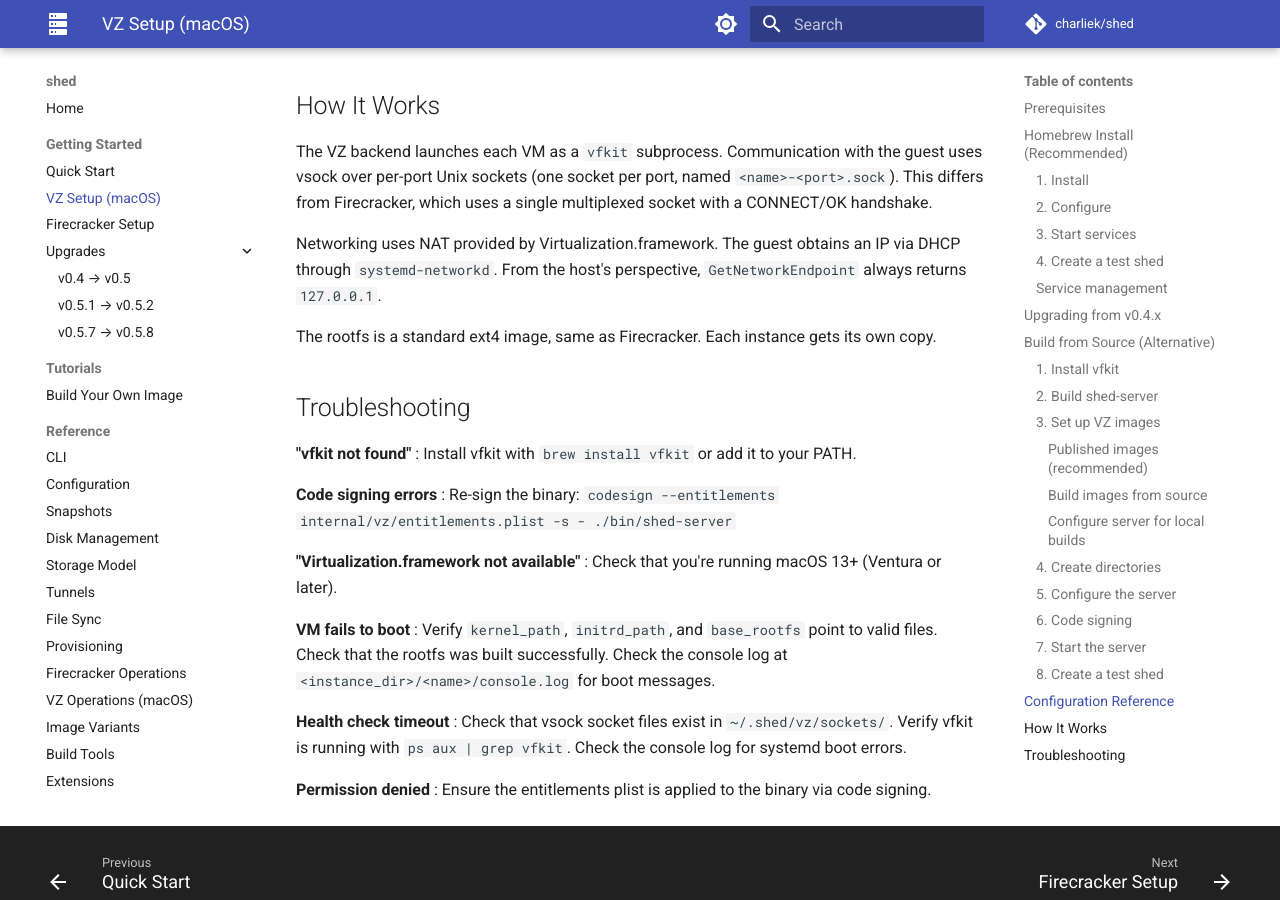
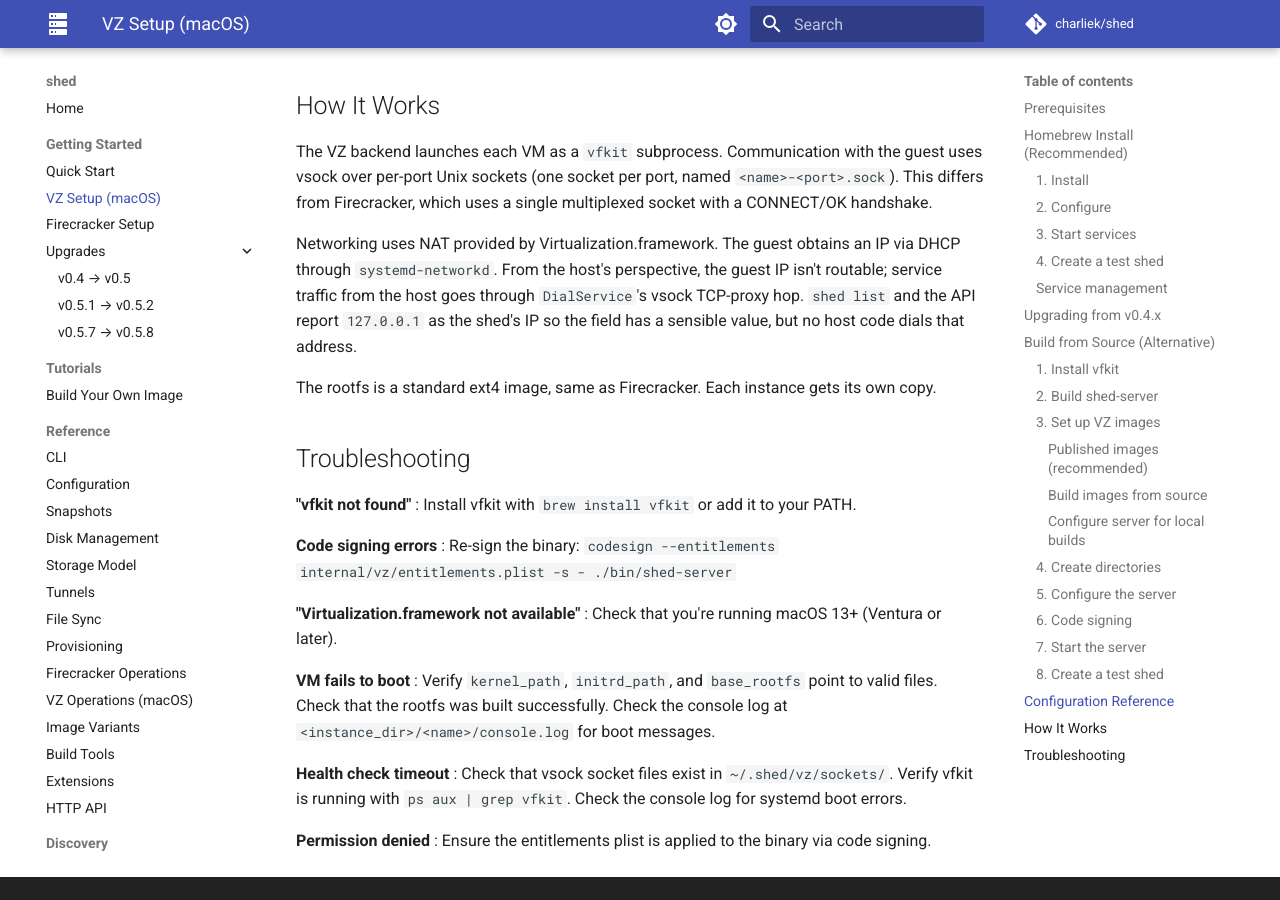
Before and after one commit to charliek/shed, an MkDocs documentation site: the page built from docs/getting-started/vz-setup.md, in a window 1280 px wide and 900 px high, scrolled down 5721 px. Built offline with MkDocs 1.6.1 and Material for MkDocs 9.7.7, drawn with Linux system fonts in a browser that asks for light colours; comment, search, counter and statistics services are not loaded.

Commit message:
docs(vz): update reference + getting-started to stop mentioning the deleted GetNetworkEndpoint
Address Codex review nit on PR #155: two user-facing docs still
described `GetNetworkEndpoint` as an active API. Rewrite to describe
the observable behavior (`shed list` still reports 127.0.0.1 for
running VZ sheds; service traffic routes through DialService's vsock
TCP-proxy hop) without naming the deleted method.

The discovery doc (proxy_integration_design.md) still names the
method but in a historical-context table comparing VZ vs FC; left
as-is since the design context is unchanged by the method's removal.

Co-Authored-By: Claude Opus 4.7 <noreply@anthropic.com>

```diff
--- a/docs/getting-started/vz-setup.md
+++ b/docs/getting-started/vz-setup.md
@@ -279,7 +279,7 @@ See [VZ Configuration](../reference/configuration.md#vz-configuration) for all a
 
 The VZ backend launches each VM as a `vfkit` subprocess. Communication with the guest uses vsock over per-port Unix sockets (one socket per port, named `<name>-<port>.sock`). This differs from Firecracker, which uses a single multiplexed socket with a CONNECT/OK handshake.
 
-Networking uses NAT provided by Virtualization.framework. The guest obtains an IP via DHCP through `systemd-networkd`. From the host's perspective, `GetNetworkEndpoint` always returns `127.0.0.1`.
+Networking uses NAT provided by Virtualization.framework. The guest obtains an IP via DHCP through `systemd-networkd`. From the host's perspective, the guest IP isn't routable; service traffic from the host goes through `DialService`'s vsock TCP-proxy hop. `shed list` and the API report `127.0.0.1` as the shed's IP so the field has a sensible value, but no host code dials that address.
 
 The rootfs is a standard ext4 image, same as Firecracker. Each instance gets its own copy.
 
```
Also changed, not shown: docs/reference/vz-operations.md (+1 -1 lines).
